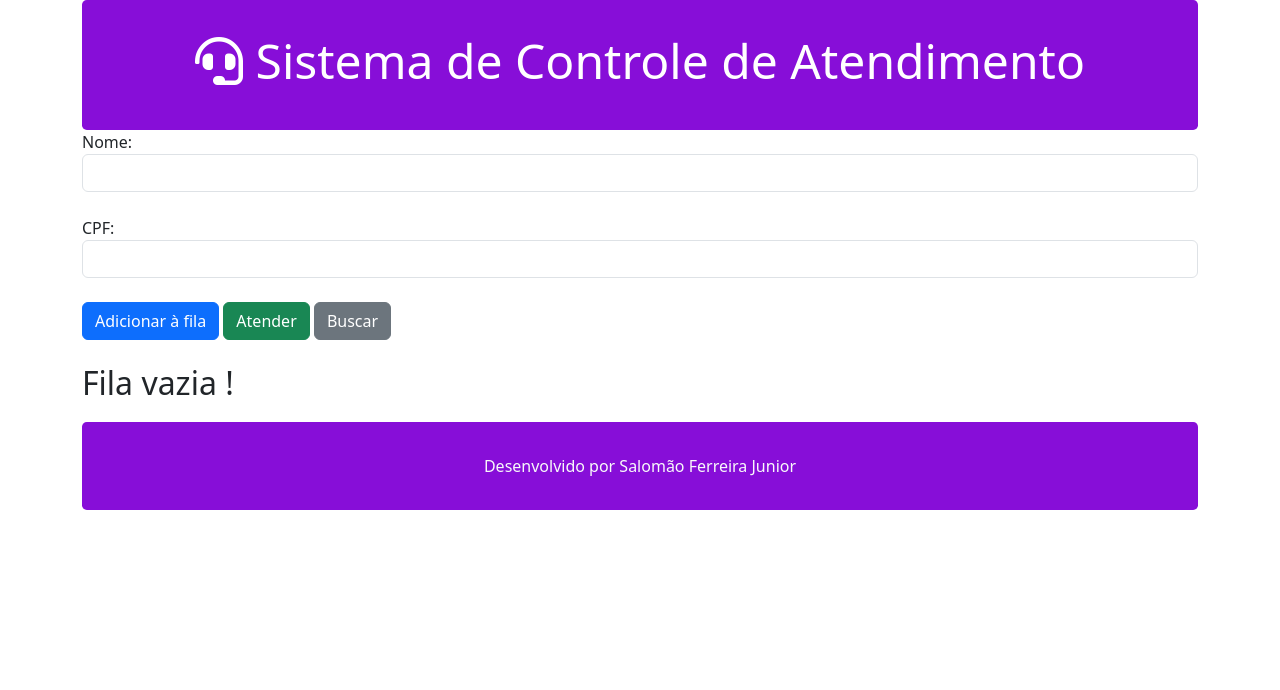
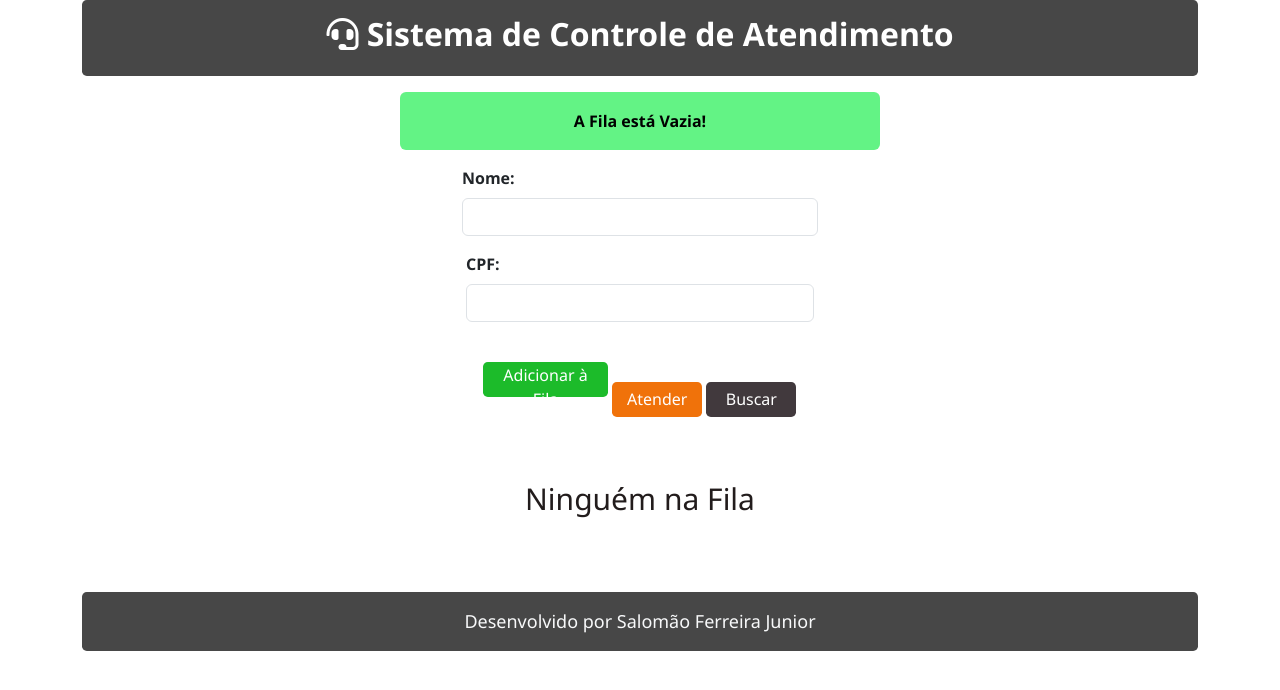
Before and after one commit to 5alomao/Sistema-Controle-Atendimento, a plain HTML site: page index.html in a window 1280 px wide. Drawn offline with nearby package versions, Linux system fonts and the light colour scheme.

Commit message:
css feito

```diff
--- a/index.html
+++ b/index.html
@@ -16,30 +16,39 @@
       <div class="jumbotron text-light text-center">
         <h1 class="display-4"><i class="fas fa-headset"></i> Sistema de Controle de Atendimento</h1>
       </div>
-      <div id="lblMensagemRemocao" class="alert mt-3" style="display: none;"></div>
-        <div class="form-group">
-          <label for="novoNome">Nome:</label>
+      <div class="row justify-content-center">
+        <p id="lblMensagemRemocao" class="alert mt-3">A Fila está Vazia!</p>
+      </div>
+      <div class="form-group">
+        <div class="row justify-content-center">
+          <div class="col-md-4 mb-3">
+            <label for="novoNome" class="form-label">Nome:</label>
+            <input type="text" class="form-control" id="txtNovoNome">
+          </div>
           <br />
-          <input type="text" class="form-control" id="txtNovoNome">
+          <div class="row justify-content-center">
+            <div class="col-md-4 mb-3">
+              <label for="novoCpf" class="form-label">CPF:</label>
+              <input type="text" class="form-control" id="txtNovoCpf">
+            </div>
+          </div>
+        </div>
+        <br/>
+        <div class="row justify-content-center">
+          <div class="col-md-4 mb-3">
+            <button class="btn-adiciona" onclick="adicionarElemento()">Adicionar à Fila</button>
+            <button class="btn-atende" onclick="realizarAtendimento()">Atender</button>
+            <button class="btn-busca" onclick="buscarCpf()">Buscar</button>
+          </div>
 
-          <br />
-          <label for="novoCpf">CPF:</label>
-          <br />
-          <input type="text" class="form-control" id="txtNovoCpf">
-
-        <br />
-        <button class="btn btn-primary" onclick="adicionarElemento()">Adicionar à fila</button>
-        <button class="btn btn-success" onclick="realizarAtendimento()">Atender</button>
-        <button class="btn btn-secondary" onclick="buscarCpf()">Buscar</button>
-        <br />
-        <br />
-      </div>
-      <h2 id="pessoasFila">Fila vazia !</h2>
-      <ul id="listPessoasFila"></ul>
-      <footer class="footer jumbotron text-light text-center">
-
+        </div>
+        <br /><br />
+        <div class="col-md-12 mb-3">
+          <h2 class="h2" id="pessoasFila">Ninguém na Fila</h2>
+          <ul id="listPessoasFila"></ul>
+        </div>
+      <footer class="rodape jumbotron text-light text-center">
         <span>Desenvolvido por Salomão Ferreira Junior</span>
-
     </footer>
   </div>
 </body>
--- a/queue.js
+++ b/queue.js
@@ -3,11 +3,11 @@
     this.maximo = maxSize;
     this.itens = [];
   }
-//---------------------------------------------
+
   enqueue(elemento){
     if(this.itens.length === this.maximo)
       return false;
-       this.itens.push(elemento);// insere no final
+    this.itens.push(elemento);
       return true;
   }
 
@@ -17,7 +17,6 @@
   }
 
   isEmpty(){
-
     return this.itens.length === 0;
   }
 
@@ -25,4 +24,4 @@
     return this.itens.toString();
   }
 
-}// fim classe
+}
--- a/script.js
+++ b/script.js
@@ -1,5 +1,5 @@
 let minhaFila = new Fila(5);
-
+mostrarMensagemRemocao(minhaFila.front());
 function adicionarElemento() {
    const novoNome = document.getElementById("txtNovoNome");
    const novoCpf = document.getElementById("txtNovoCpf");
@@ -30,7 +30,7 @@ function realizarAtendimento() {
    else{
       const remove = minhaFila.dequeue();
       const tempoEspera = calcularDiferencaHoras(remove.hora, obterHoraAtual());
-      alert(remove.nome+" aguardou tempo total de: "+tempoEspera+" para ser atendido !");
+      alert(remove.nome+" aguardou tempo total de: "+tempoEspera+" para ser atendido(a)!");
       console.log(minhaFila.toString());
       mostrarFila();
    }
@@ -45,7 +45,7 @@ function buscarCpf() {
       i++;
       console.log(i);
       if (item.equals(atendimento)){
-         alert("Achou! Posição: "+i);
+         alert("Achou! CPF encontrado na Posição: "+i);
          return;
       }
    }
@@ -73,15 +73,15 @@ function mostrarFila() {
    }
 
    if(i == 0) {
-      pessoasFila.innerHTML = "Fila Vazia!";
+      pessoasFila.innerHTML = "Ninguém na Fila!";
       pessoasFila.style.display = "block";
    }else
-      pessoasFila.innerHTML = "";
+      pessoasFila.innerHTML = "Pessoas na Fila:";
 
    if(!minhaFila.isEmpty()){
       mostrarMensagemRemocao(minhaFila.itens[0]);
    }else{
-      lblMensagemRemocao.innerHTML = "A Fila está Vazia !";
+      lblMensagemRemocao.innerHTML = "A Fila está Vazia!";
       lblMensagemRemocao.style.display = "block";
    }
 }
--- a/style.css
+++ b/style.css
@@ -1,19 +1,26 @@
 .jumbotron {
-  padding: 2rem;
-  margin: 0auto;
-  background-color: #870ed8;
+  padding: 15px;
+  margin: 0;
+  background-color: #474747;
   border-radius: 0.3rem;
 }
 
 .jumbotron h1 {
-  font-size: 3rem;
-  font-weight: 500;
+  font-size: 2rem;
+  font-weight: 600;
+  font-family: 'Segoe UI', Tahoma, Geneva, Verdana, sans-serif;
   color: #ffffff;
 }
+
 .alert {
-  background-color: dimgray;
-  color: #fff;
+  background-color: #63f385;
+  color: #000000;
+  width: 30rem;
+  text-align: center;
+  font-family: 'Segoe UI', Tahoma, Geneva, Verdana, sans-serif;
+  font-weight: 600;
 }
+
 ul {
 	list-style: none;
 	padding: 0;
@@ -22,14 +29,16 @@ ul {
 
 li {
 	padding: 5px;
-	background-color: #a09999;
+	background-color: #bdb0b0;
+  font-family: 'Segoe UI', Tahoma, Geneva, Verdana, sans-serif;
+  font-weight: 600;
   color: #000000;
 	border-radius: 5px;
 	margin-bottom: 5px;
 }
 
 li:hover {
-    background-color: #b1e092;
+    background-color: #74e05e;
     color:#000;
 }
 
@@ -37,3 +46,61 @@ li:hover {
   padding: 10px;
   font-size: 16px;
 }
+
+.h2{
+  text-align: center;
+  color: rgb(34, 28, 28);
+  font-size: 30px;;
+  font-family: 'Segoe UI', Tahoma, Geneva, Verdana, sans-serif;
+}
+
+.inputs{
+  width: 55rem;
+}
+
+.form-label{
+  font-family: 'Segoe UI', Tahoma, Geneva, Verdana, sans-serif;
+  font-weight: 600;
+}
+
+.rodape{
+  margin-top: 75px;
+  font-family: 'Segoe UI', Tahoma, Geneva, Verdana, sans-serif;
+  font-size: large;
+  font-style: 600;
+  padding: 1rem;
+}
+
+.btn-adiciona{
+  background-color:  rgb(28, 187, 42);
+  border-style: none;
+  color: rgb(255, 255, 255);
+  font-style: 600;
+  font-family: 'Segoe UI', Tahoma, Geneva, Verdana, sans-serif;
+  height: 35px;
+  width: 125px;
+  border-radius: 0.3rem;
+  margin-left: 21px;
+}
+
+.btn-atende{
+  background-color:  rgb(240, 114, 10);
+  border-style: none;
+  color: rgb(255, 255, 255);
+  font-style: 600;
+  font-family: 'Segoe UI', Tahoma, Geneva, Verdana, sans-serif;
+  height: 35px;
+  width: 90px;
+  border-radius: 0.3rem;
+}
+
+.btn-busca{
+  background-color: rgb(65, 57, 61);
+  border-style: none;
+  color: rgb(255, 255, 255);
+  font-style: 600;
+  font-family: 'Segoe UI', Tahoma, Geneva, Verdana, sans-serif;
+  height: 35px;
+  width: 90px;
+  border-radius: 0.3rem;
+}
```
Lines whose indentation alone changed are shown as unchanged.
